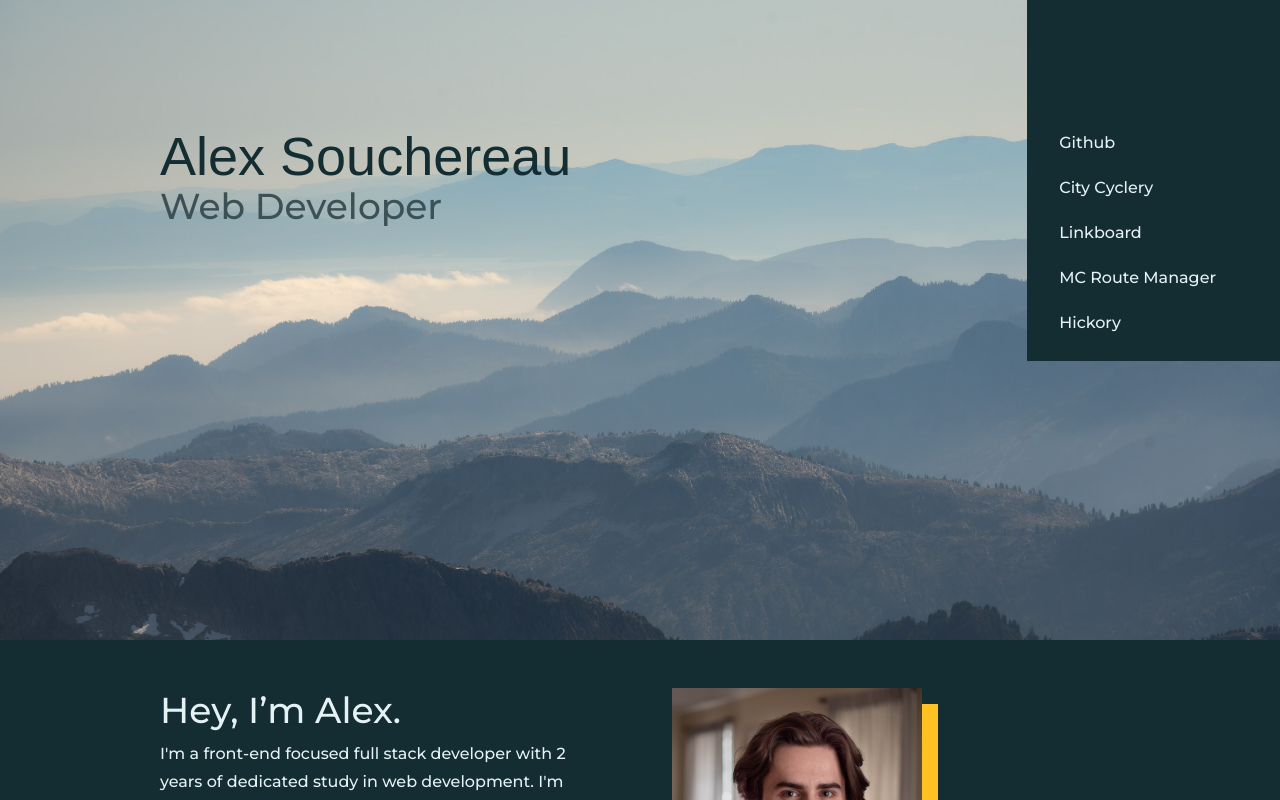
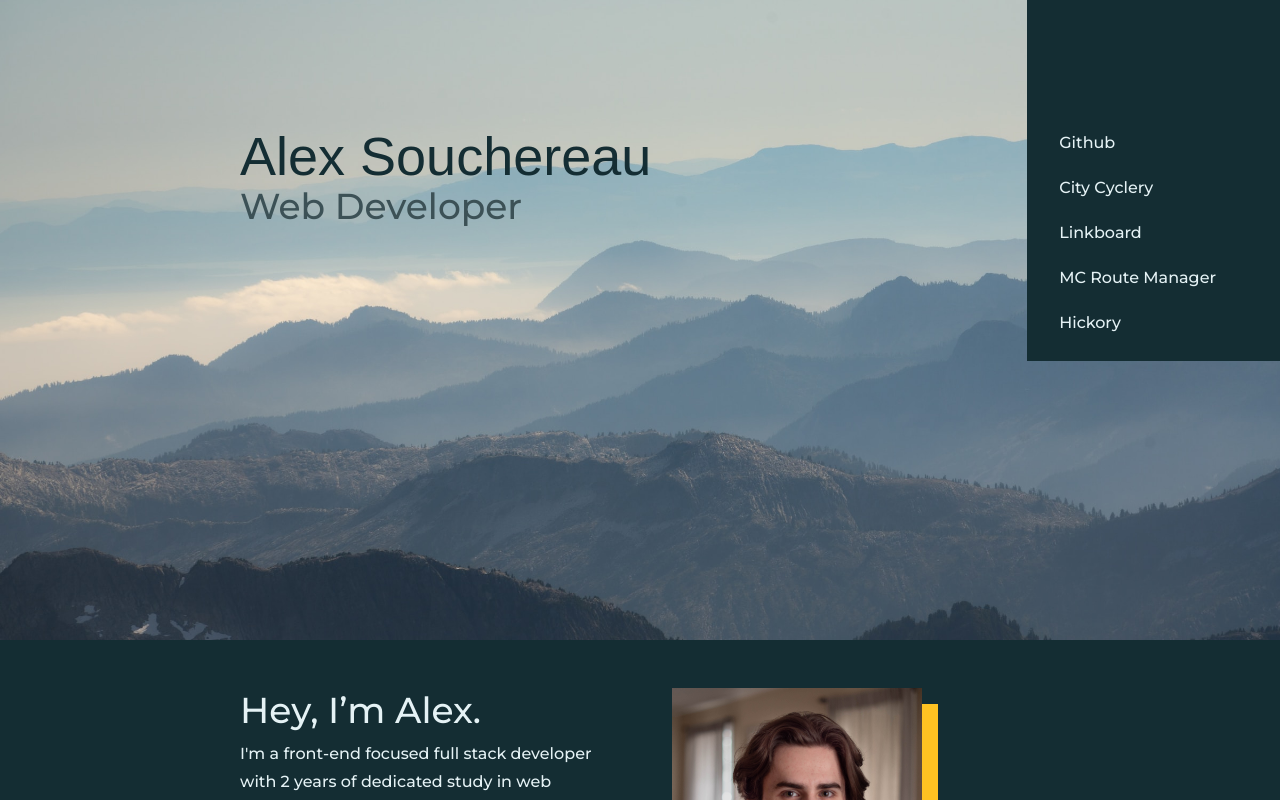
Before and after one commit to aSouchereau/dev.souch.ca, a Next.js app: page / in a window 1280 px wide. Shown: the top 800 px of the page. Built offline with nearby package versions, Linux system fonts and the light colour scheme; a web font is replaced by a local one.

Commit message:
Increased section padding

```diff
--- a/styles/globals.css
+++ b/styles/globals.css
@@ -55,7 +55,7 @@ nav#main-nav #hero-content-mobile {
 }
 
 section {
-  padding: 3rem 10rem;
+  padding: 3rem 15rem;
 }
 
 section#hero {
```
